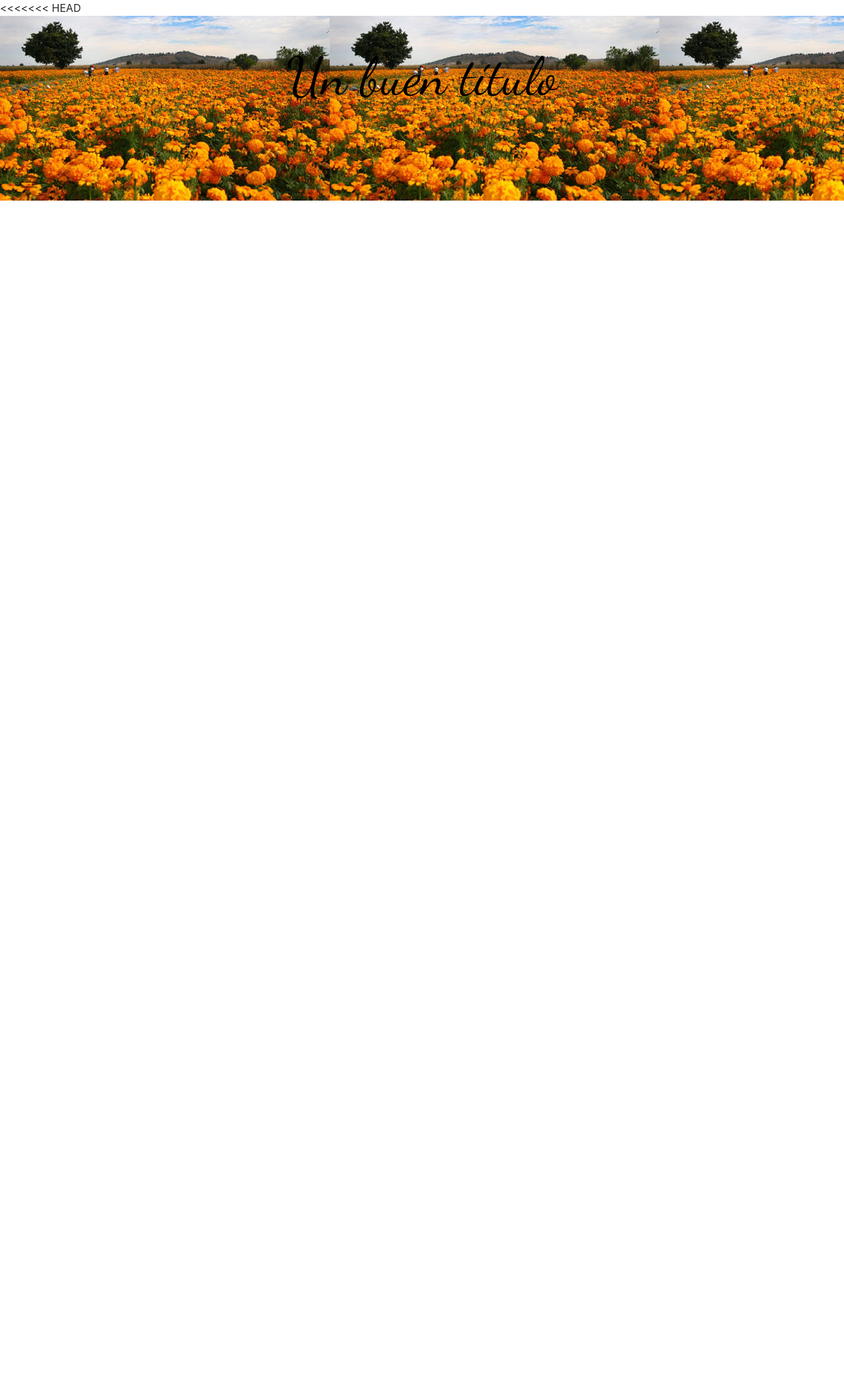
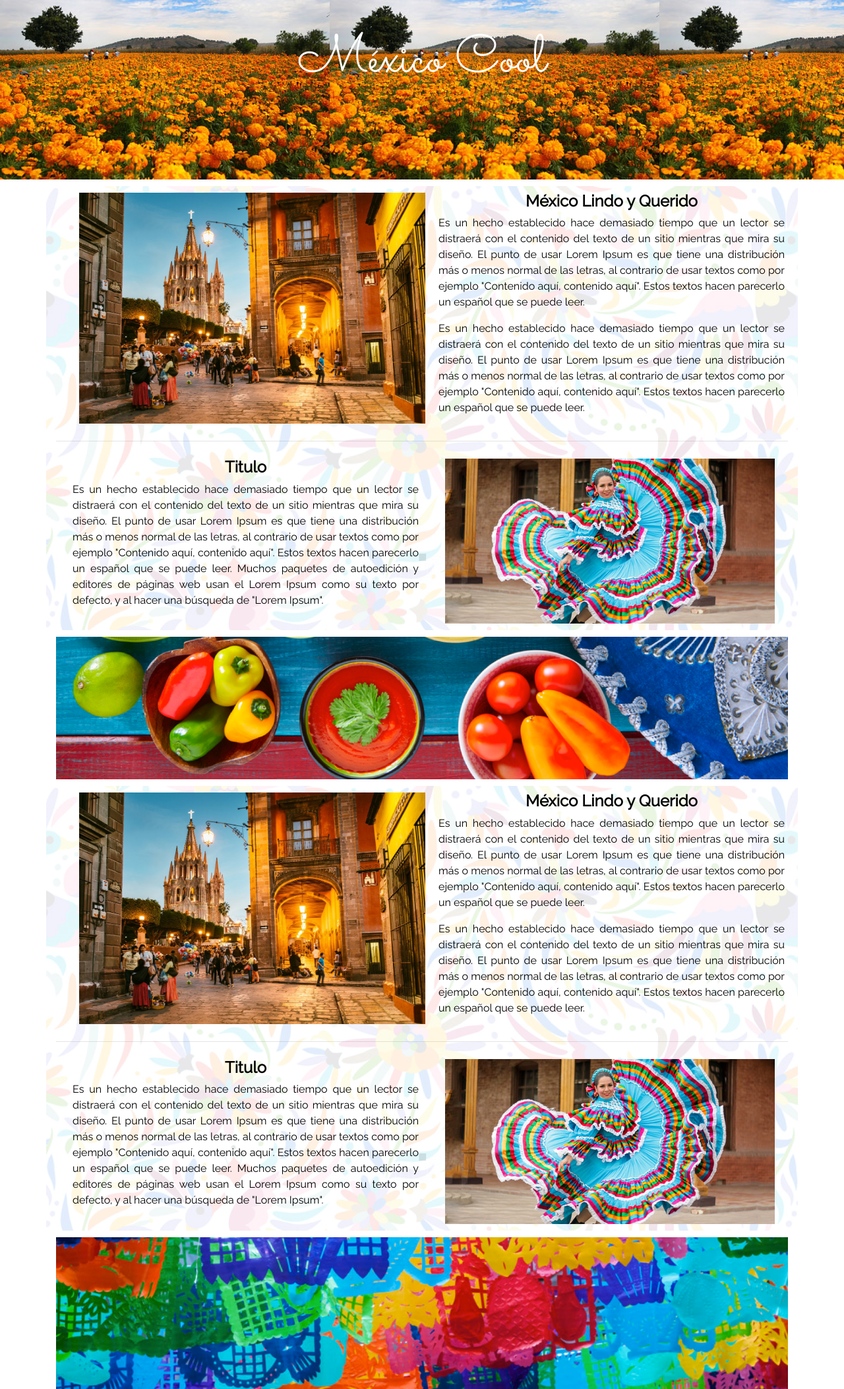
Before and after one commit to Royer99/Web-Developing-Rompe-Muelas, a PHP site: page /HTML/intro.html in a window 1280 px wide. Shown: the top 2105 px of the page at 66% size. Before the commit the page ends 304 px from the top, so only its background shows below. Run offline with PHP 8.4, Linux system fonts and the light colour scheme; some libraries are stand-ins or nearby versions; some web fonts are replaced.

Commit message:
resolver conflictos

```diff
--- a/CSS/nuestrosEstilos.css
+++ b/CSS/nuestrosEstilos.css
@@ -1,3 +1,4 @@
+
 .shadow{
     box-shadow: 0 4px 8px 0 rgba(0, 0, 0, 0.2), 0 6px 20px 0 rgba(0, 0, 0, 0.19);
     padding: 10px;
@@ -43,21 +44,6 @@
 
 /**********INTRO.HTML************/
 
-<<<<<<< HEAD
-body{ background-color: 	#6c879a;}
-.tema{ font-family: 'Dancing Script', cursive; font-size: 80px; color: black;}
-.navbar-text{ color: white;}
-.contenedor#intro{background-color: #666829;}
-.contenedor#preguntas{background-color: #781112;}
-#abajo{ background-color: #781112;} /*rojo*/
-img#paisaje{margin: 10px;}
-p.Descripcion{
-  margin: 10px;
-  color: white;
-}
-
-/* Shared */
-=======
 body{ background-color:white;}
 h1#intro{ font-family: 'Sacramento', cursive; font-size: 80px; color: white;}
 h1#preguntas{ font-family: 'Dancing Script', cursive; font-size: 60px; color: black;}
@@ -75,7 +61,6 @@
 
 
 /* INICIA ESTILO DE BOTON DE FB */
->>>>>>> cf8719a7a4e00229ca2fe33e4e73f1c38a5a9670
 .loginBtn {
   box-sizing: border-box;
   position: relative;
@@ -105,10 +90,6 @@
 .loginBtn:active {
   box-shadow: inset 0 0 0 32px rgba(0,0,0,0.1);
 }
-<<<<<<< HEAD
-
-=======
->>>>>>> cf8719a7a4e00229ca2fe33e4e73f1c38a5a9670
 /* Facebook */
 .loginBtn--facebook {
   background-color: #4C69BA;
@@ -125,7 +106,4 @@
   background-color: #5B7BD5;
   background-image: linear-gradient(#5B7BD5, #4864B1);
 }
-<<<<<<< HEAD
-=======
 /* TERMINA ESTILO DE BOTON DE FB */
->>>>>>> cf8719a7a4e00229ca2fe33e4e73f1c38a5a9670
--- a/HTML/intro.html
+++ b/HTML/intro.html
@@ -12,24 +12,6 @@
     <link href="https://fonts.googleapis.com/icon?family=Material+Icons" rel="stylesheet">
     <!--Google Fonts-->
     <link href="https://fonts.googleapis.com/css?family=Raleway" rel="stylesheet">
-<<<<<<< HEAD
-    <link href="https://fonts.googleapis.com/css?family=Dancing+Script" rel="stylesheet">
-  </head>
-  <body>
-<div class="contenedor" id="intro">
-  <br><br>
-  <div class="text-center">
-    <h1 class="tema">Un buen título</h1>
-  </div>
-  <br><br><br>
-  <nav  class="navbar navbar-expand-lg navbar-light bg-light ">
-      <a class="navbar-brand" href="#"></a>
-    <button class="navbar-toggler" type="button" data-toggle="collapse" data-target="#navbarText" aria-controls="navbarText" aria-expanded="false" aria-label="Toggle navigation">
-      <span class="navbar-toggler-icon"></span>
-    </button>
-    <div class="collapse navbar-collapse" id="navbarText">
-      <ul class="navbar-nav mr-auto">
-=======
     <link href="https://fonts.googleapis.com/css?family=Grand+Hotel|Marck+Script|Nanum+Brush+Script|Sacramento" rel="stylesheet">
   </head>
   <body>
@@ -46,7 +28,6 @@
     </button>
     <div class="collapse navbar-collapse  text-center" id="navbarText">
       <ul class="navbar-nav text-center">
->>>>>>> cf8719a7a4e00229ca2fe33e4e73f1c38a5a9670
         <li class="nav-item active">
           <a class="nav-link" href="intro.html">Inicio <span class="sr-only">(current)</span></a>
         </li>
@@ -61,16 +42,6 @@
   </nav>
 </div>
 
-<<<<<<< HEAD
-<div class="container" id="abajo">
-  <div class="container">
-    <div class="row">
-      <div class="col col-sm-6">
-        <img src="../IMAGENES/paisaje.jpg" alt="Paisaje de méxico" class="img-fluid" id="paisaje">
-      </div>
-      <div class="col col-sm-6 text-center">
-        <p class="Descripcion">Descripcion</p>
-=======
 <!--INFORMACION-->
 <div class="container" id="abajo">
   <!--imagen y parrafo uno-->
@@ -164,14 +135,10 @@
       </div>
       <div class="col col-sm-6 " >
           <img src="../IMAGENES/mujer.jpg" alt="Floklore" class="img-fluid" id="paisaje">
->>>>>>> cf8719a7a4e00229ca2fe33e4e73f1c38a5a9670
       </div>
     </div>
   </div>
 </div>
-<<<<<<< HEAD
-<button class="loginBtn loginBtn--facebook">Inicia sesión con Facebook</button>
-=======
 
   <!--imagen gigante dos-->
   <div class="container">
@@ -183,7 +150,6 @@
   </div>
 
 <!--<button class="loginBtn loginBtn--facebook">Inicia sesión con Facebook</button>-->
->>>>>>> cf8719a7a4e00229ca2fe33e4e73f1c38a5a9670
 
 
 
```
